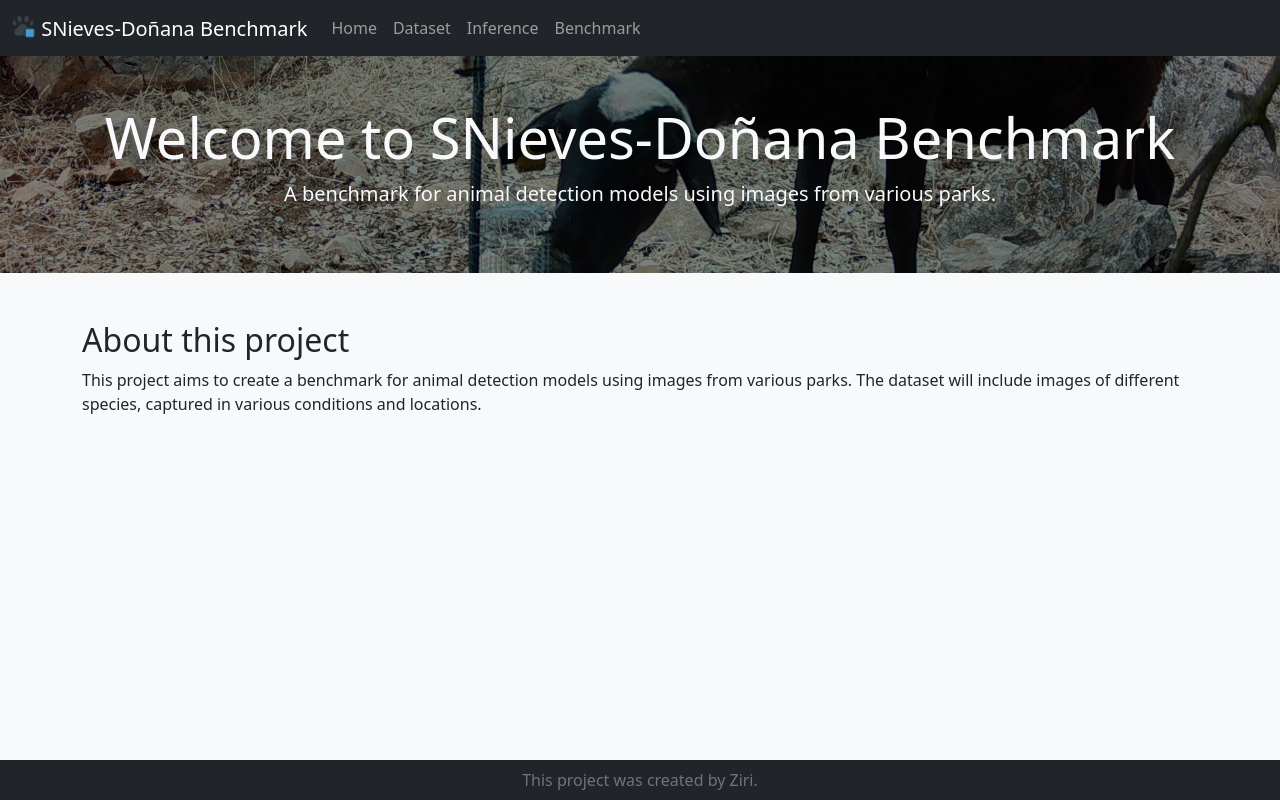
After one commit to ziriraha/snieves-donana-benchmark, a Flask app: template src/app/templates/home.html in a window 1280 px wide. The commit adds this page. Run offline with Flask 3, Linux system fonts and the light colour scheme; the template is opened without the code that fills it, so the values that code supplies are empty; parts of the project's set-up code (start-up, migrations or seed data) failed here and were passed over.

Commit message:
added icon, improved base and added home

```diff
--- a/src/app/templates/base.html
+++ b/src/app/templates/base.html
@@ -1,15 +1,57 @@
 <!DOCTYPE html>
 <html lang="en">
+
 <head>
     <meta charset="UTF-8">
     <meta name="viewport" content="width=device-width, initial-scale=1.0">
     <title>{% block title %} snieves-donana-benchmark {% endblock %}</title>
-    <link href="https://cdn.jsdelivr.net/npm/bootstrap@5.3.6/dist/css/bootstrap.min.css" rel="stylesheet" integrity="sha384-4Q6Gf2aSP4eDXB8Miphtr37CMZZQ5oXLH2yaXMJ2w8e2ZtHTl7GptT4jmndRuHDT" crossorigin="anonymous">
+    <link rel="icon" href="{{ url_for('static', filename='favicon.ico') }}">
+    <link href="https://cdn.jsdelivr.net/npm/bootstrap@5.3.6/dist/css/bootstrap.min.css" rel="stylesheet"
+        integrity="sha384-4Q6Gf2aSP4eDXB8Miphtr37CMZZQ5oXLH2yaXMJ2w8e2ZtHTl7GptT4jmndRuHDT" crossorigin="anonymous">
     {% block style %}{% endblock %}
 </head>
-<body>
-    {% block body %}{% endblock %}
-    <script src="https://cdn.jsdelivr.net/npm/bootstrap@5.3.6/dist/js/bootstrap.bundle.min.js" integrity="sha384-j1CDi7MgGQ12Z7Qab0qlWQ/Qqz24Gc6BM0thvEMVjHnfYGF0rmFCozFSxQBxwHKO" crossorigin="anonymous"></script>
+
+<body class="d-flex flex-column min-vh-100">
+    <header>
+        <nav class="navbar navbar-expand-md bg-dark" data-bs-theme="dark">
+            <div class="container-fluid">
+                <a class="navbar-brand mb-0 h1">
+                    <img src="{{ url_for('static', filename='favicon.ico') }}" alt="Logo" width="24" height="24" class="d-inline-block align-text-top">
+                    SNieves-Doñana Benchmark
+                </a>
+                <button class="navbar-toggler" type="button" data-bs-toggle="collapse" data-bs-target="#navbarNav"
+                    aria-controls="navbarSupportedContent" aria-expanded="false" aria-label="Toggle navigation">
+                    <span class="navbar-toggler-icon"></span>
+                </button>
+                <div class="collapse navbar-collapse" id="navbarNav">
+                    <ul class="navbar-nav">
+                        <li class="nav-item">
+                            <a class="nav-link" href="{{ url_for('views.home') }}">Home</a>
+                        </li>
+                        <li class="nav-item">
+                            <a class="nav-link" href="{{ url_for('views.dataset') }}">Dataset</a>
+                        </li>
+                        <li class="nav-item">
+                            <a class="nav-link" href="{{ url_for('views.inference') }}">Inference</a>
+                        </li>
+                        <li class="nav-item">
+                            <a class="nav-link" href="{{ url_for('views.benchmark') }}">Benchmark</a>
+                        </li>
+                    </ul>
+                </div>
+            </div>
+        </nav>
+    </header>
+    <main class="bg-light flex-grow-1">
+        {% block main %}{% endblock %}
+    </main>
+    <footer class="bg-dark text-secondary text-center py-2">
+        This project was created by Ziri.
+    </footer>
+    <script src="https://cdn.jsdelivr.net/npm/bootstrap@5.3.6/dist/js/bootstrap.bundle.min.js"
+        integrity="sha384-j1CDi7MgGQ12Z7Qab0qlWQ/Qqz24Gc6BM0thvEMVjHnfYGF0rmFCozFSxQBxwHKO"
+        crossorigin="anonymous"></script>
     {% block scripts %}{% endblock %}
 </body>
+
 </html>
--- /dev/null
+++ b/src/app/templates/home.html
@@ -0,0 +1,24 @@
+{% extends 'base.html' %}
+{% block title %}Home{% endblock %}
+{% block style %}
+<style>
+    .hero {
+        background-image: linear-gradient(rgba(0, 0, 0, 0.5), rgba(0, 0, 0, 0.5)), url("{{ url_for('static', filename='images/animal_image.jpg') }}");
+        background-size: cover;
+        background-position: center;
+    }
+</style>
+{% endblock %}
+{% block main %}
+<section class="hero">
+    <div class="container text-center text-light py-5">
+        <h1 class="display-4">Welcome to SNieves-Doñana Benchmark</h1>
+        <p class="lead">A benchmark for animal detection models using images from various parks.</p>
+    </div>
+</section>
+<section class="container py-5">
+    <h2>About this project</h2>
+    <p>This project aims to create a benchmark for animal detection models using images from various parks. The dataset
+        will include images of different species, captured in various conditions and locations.</p>
+</section>
+{% endblock %}
--- a/src/app/templates/index.html
+++ /dev/null
@@ -1,5 +0,0 @@
-{% extends 'base.html' %}
-{% block title %}Home{% endblock %}
-{% block body %}
-<h1>Hi! Welcome to the Index Page</h1>
-{% endblock %}
```
Also changed, not shown: src/app/static/favicon.ico (added), src/app/static/images/animal_image.jpg (added).
